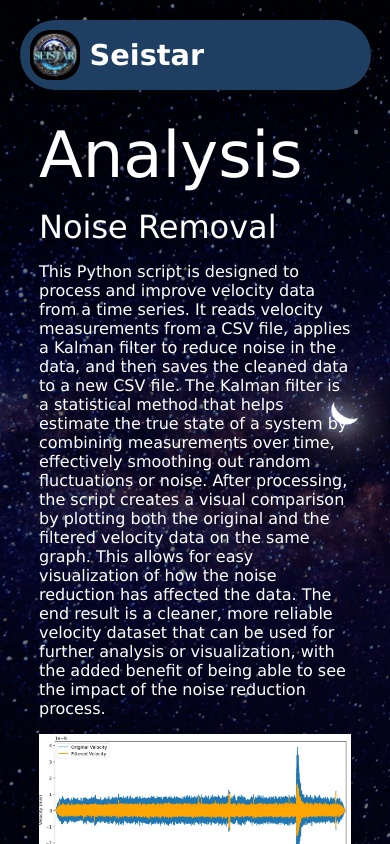
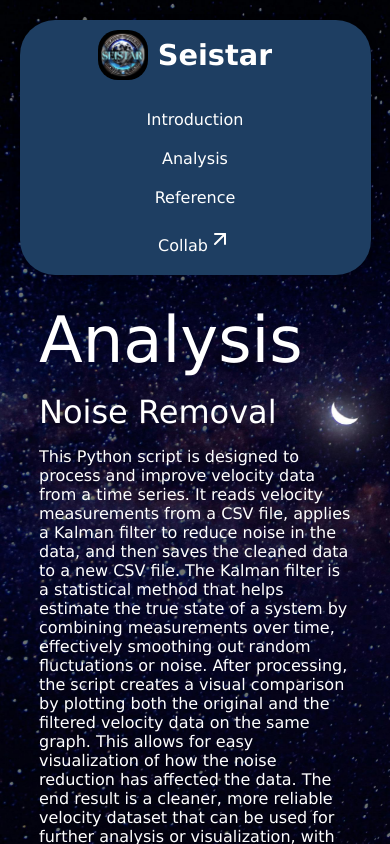
Before and after one commit to Eaarjun/Seistar, a React (Vite) app: page /analysis in a window 390 px wide. Built offline with nearby package versions, Linux system fonts and the light colour scheme.

Commit message:
Update Navbar.css
Fixed media queries from 800-1450px

```diff
--- a/src/Components/Navbar.css
+++ b/src/Components/Navbar.css
@@ -1,7 +1,8 @@
 .navbar {
   position: sticky;
   top: 0;
-  width: 1600px;
+  width: 100%;
+  max-width: 1600px;
   margin: 20px auto;
   display: flex;
   justify-content: space-between;
@@ -11,6 +12,7 @@
   padding: 10px 20px;
   box-shadow: 0 2px 10px rgba(0, 0, 0, 0.1);
   z-index: 10;
+  box-sizing: border-box;
 }
 
 .logo {
@@ -19,6 +21,7 @@
   color: #fff;
   font-size: 1.5em;
   margin-right: 20px;
+  white-space: nowrap;
 }
 
 .logo-image {
@@ -31,11 +34,12 @@
   display: flex;
   flex-grow: 1;
   justify-content: space-evenly;
+  flex-wrap: wrap;
 }
 
 .nav-links li {
   color: #fff;
-  margin: 0 15px;
+  margin: 5px 15px;
   cursor: pointer;
 }
 
@@ -43,42 +47,48 @@
   text-decoration: underline;
 }
 
-/* Mobile styles */
-.menu-icon {
-  display: none;
-  cursor: pointer;
+@media (max-width: 1450px) {
+  .navbar {
+    width: 95%;
+    padding: 10px 15px;
+  }
+
+  .nav-links {
+    justify-content: flex-end;
+  }
+
+  .nav-links li {
+    margin: 5px 10px;
+  }
 }
 
-/* Mobile menu */
-.nav-links {
-  display: flex;
+@media (max-width: 1000px) {
+  .logo {
+    font-size: 1.3em;
+  }
+
+  .nav-links li {
+    font-size: 0.9em;
+  }
 }
 
 @media (max-width: 800px) {
   .navbar {
     width: 90%;
+    flex-direction: column;
     padding: 10px;
   }
 
   .nav-links {
-    display: block;
     flex-direction: column;
     align-items: center;
-    position: absolute;
-    top: 70px;
-    left: 0;
-    right: 0;
-    background-color: #1E3E62;
-    border-radius: 0 0 35px 35px;
-    z-index: 5;
+    width: 100%;
+    margin-top: 20px;
   }
 
-  .nav-links.active {
-    display: flex; /* Show links when menu is open */
-  }
-
-  .menu-icon {
-    display: block; /* Show hamburger icon on mobile */
+  .nav-links li {
+    margin: 10px 0;
+    font-size: 1em;
   }
 }
 
@@ -87,9 +97,3 @@
     font-size: 1.2em;
   }
 }
-
-
-/* Mobile styles */
-.menu-icon {
-  display: none; /* Hidden on larger screens */
-}
```
